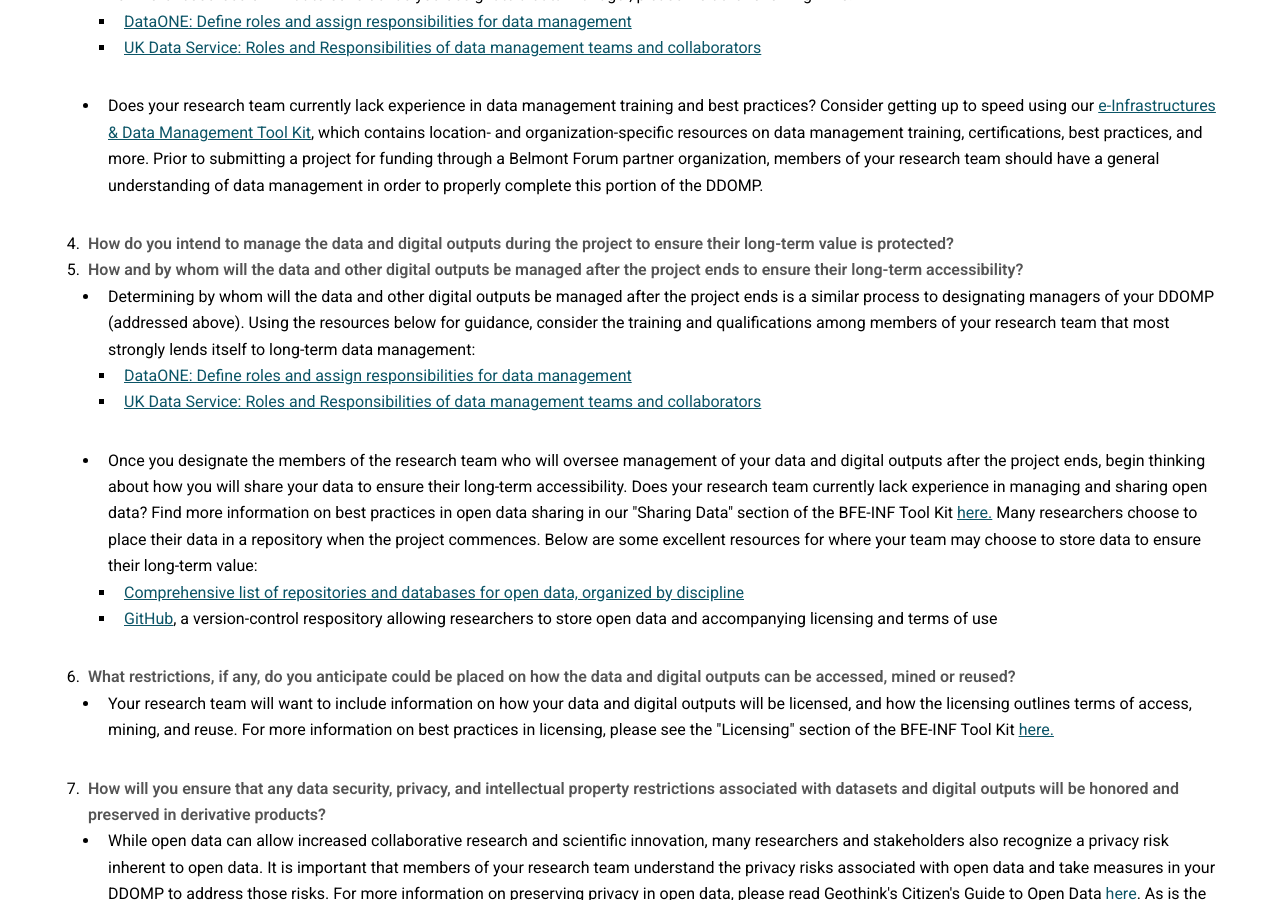
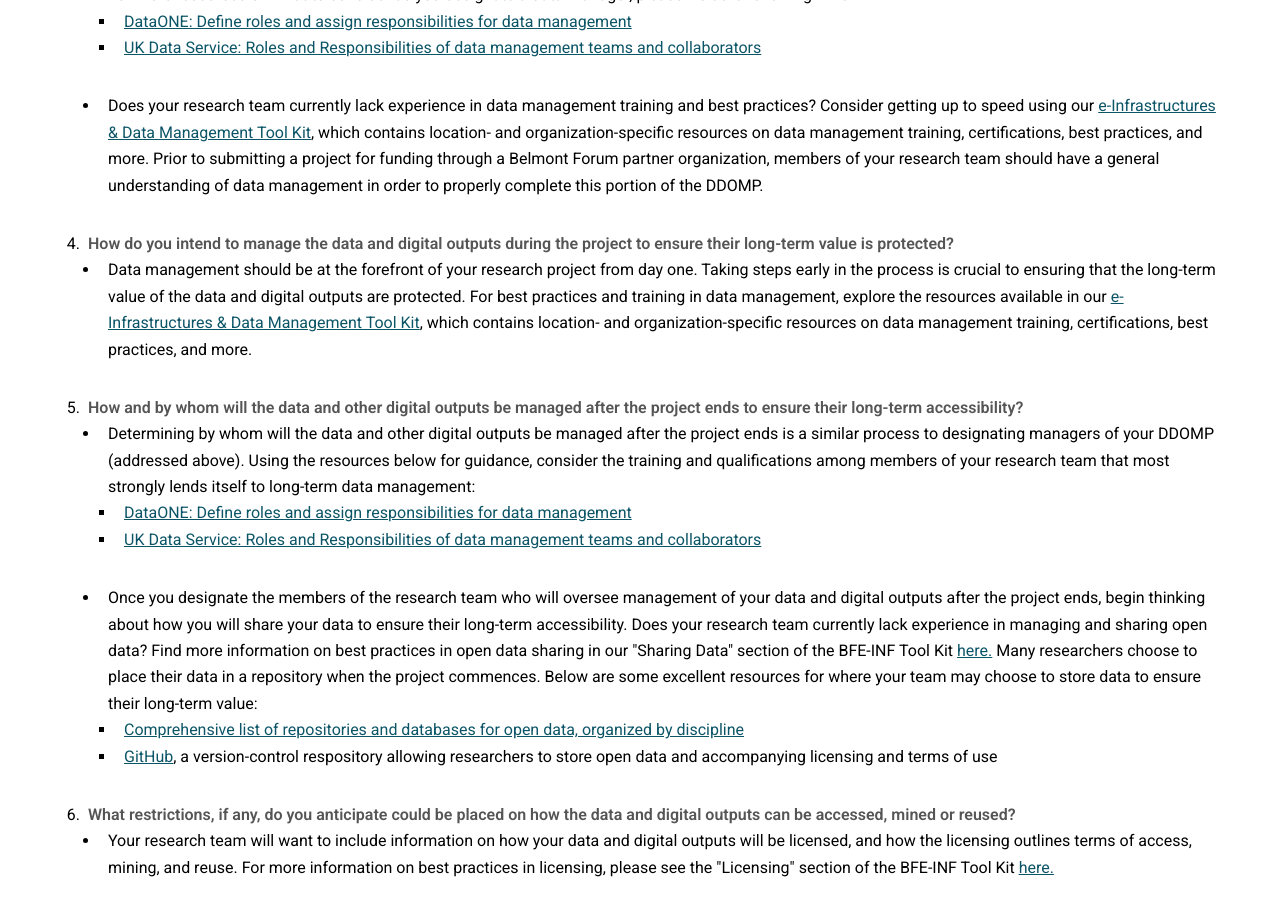
Before and after one commit to bfe-inf/toolkit, a Jekyll site: the page ddomp-fullproposal.html, which Jekyll copies as it is, in a window 1280 px wide and 900 px high, scrolled down 1271 px. Built offline with Jekyll 4.4.1, drawn with Linux system fonts in a browser that asks for light colours.

Commit message:
Update ddomp-fullproposal.html

```diff
--- a/ddomp-fullproposal.html
+++ b/ddomp-fullproposal.html
@@ -70,6 +70,9 @@
 								<li>Does your research team currently lack experience in data management training and best practices? Consider getting up to speed using our <a href="https://bfe-inf.github.io/tool-kit/" target="_blank">e-Infrastructures & Data Management Tool Kit</a>, which contains location- and organization-specific resources on data management training, certifications, best practices, and more. Prior to submitting a project for funding through a Belmont Forum partner organization, members of your research team should have a general understanding of data management in order to properly complete this portion of the DDOMP.</li>
 							</ul>
 						<li><strong>How do you intend to manage the data and digital outputs during the project to ensure their long-term value is protected?</strong></li>
+							<ul>
+								<li>Data management should be at the forefront of your research project from day one. Taking steps early in the process is crucial to ensuring that the long-term value of the data and digital outputs are protected. For best practices and training in data management, explore the resources available in our <a href="https://bfe-inf.github.io/tool-kit/" target="_blank">e-Infrastructures & Data Management Tool Kit</a>, which contains location- and organization-specific resources on data management training, certifications, best practices, and more.</li>
+							</ul>
 						<li><strong>How and by whom will the data and other digital outputs be managed after the project ends to ensure their long-term accessibility?</strong></li>
 							<ul>
 								<li>Determining by whom will the data and other digital outputs be managed after the project ends is a similar process to designating managers of your DDOMP (addressed above). Using the resources below for guidance, consider the training and qualifications among members of your research team that most strongly lends itself to long-term data management:</li>
```
